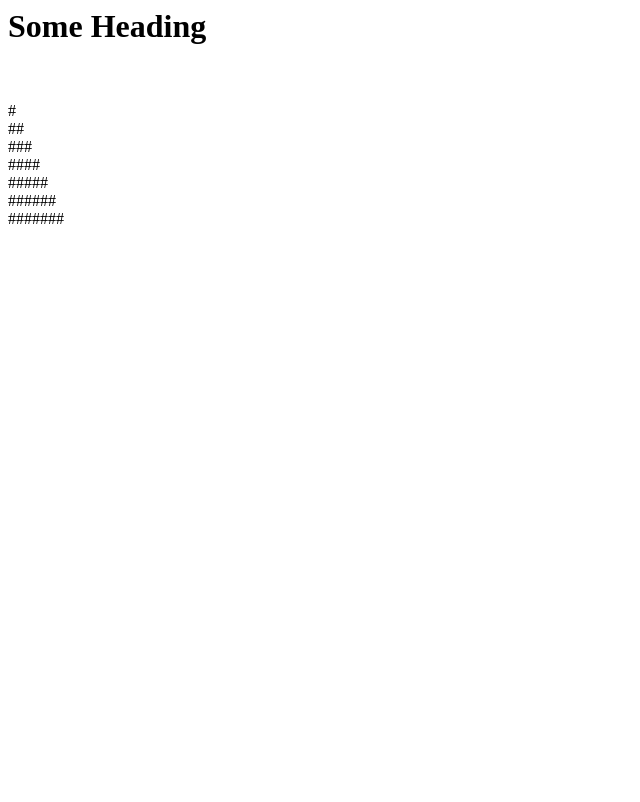
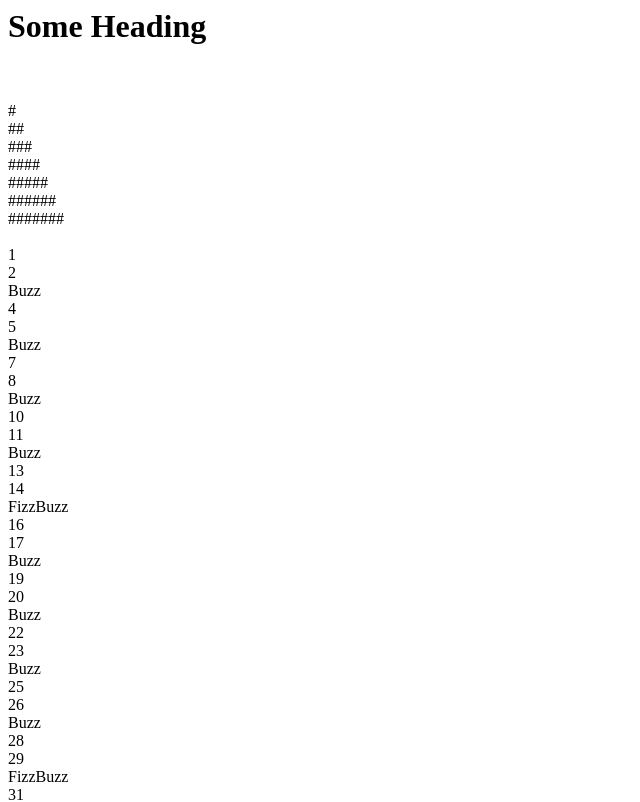
Before and after one commit to rlsharpton/eloquent, a plain HTML site: page eloquentch2.html in a window 1280 px wide. Shown: the top 802 px of the page, without its empty margins (0-640 px from the left). Drawn offline with Linux system fonts and the light colour scheme.

Commit message:
FizzBuzz Added

```diff
--- a/eloquentch2.html
+++ b/eloquentch2.html
@@ -16,13 +16,22 @@
             }
             document.write("<br>");
         }
-        /*document.write("#<br>");
-        document.write("##<br>");
-        document.write("###<br>");
-        document.write("####<br>");
-        document.write("#####<br>");
-        document.write("######<br>");
-        */
+
+        document.write("<br>");
+
+        for(var count = 1; count <= 100; count++){
+            if(count % 3 === 0 && count % 5 === 0){
+                document.write("FizzBuzz");
+                document.write("<br>");
+            } else if (count % 3 === 0){
+
+                    document.write("Buzz");
+                    document.write("<br>");
+                } else {
+                    document.write(count);
+                    document.write("<br>");
+                }
+            }
         </script>
 
 
```
